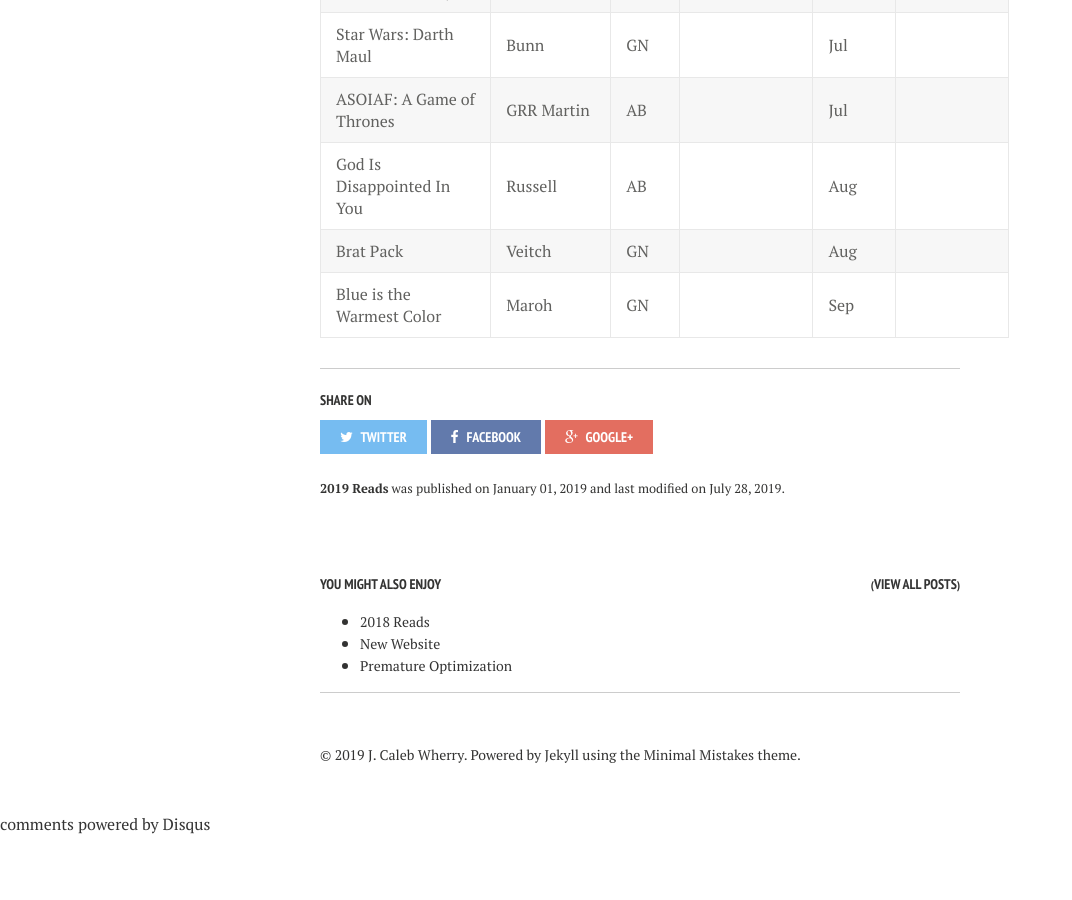
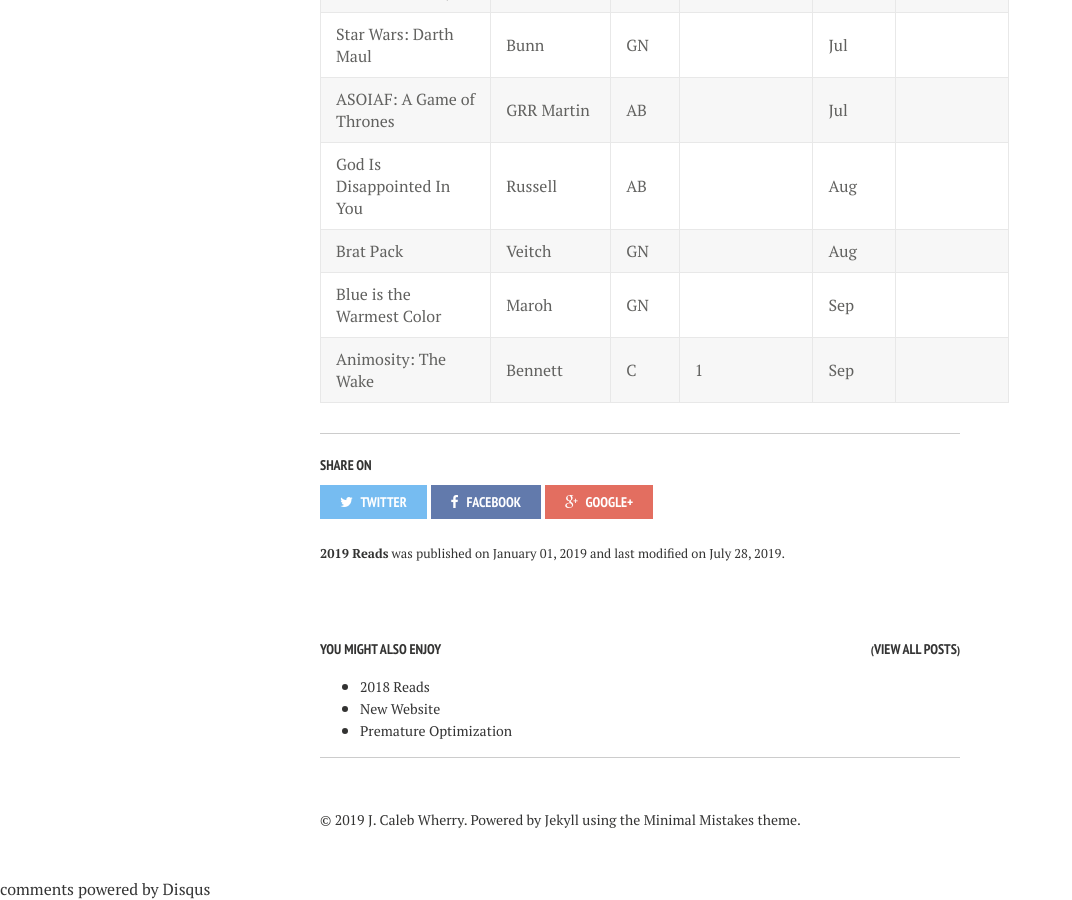
Before and after one commit to calebwherry/calebwherry.github.io, a Jekyll site: the page built from _posts/2019-01-01-2019-Reads.md, in a window 1280 px wide and 900 px high, scrolled down 6864 px. Shown: the whole window, without its empty margins (0-1072 px from the left). Built offline with Jekyll 4.4.1, drawn with Linux system fonts in a browser that asks for light colours; nearby versions of some CDN libraries; comment, search, counter and statistics services are not loaded; before the commit the page ends 7699 px from its top, so only the background shows below that.

Commit message:
Addd new 2019 read

```diff
--- a/_posts/2019-01-01-2019-Reads.md
+++ b/_posts/2019-01-01-2019-Reads.md
@@ -136,3 +136,4 @@
 | God Is Disappointed In You                    | Russell        | AB    |              | Aug          |                                               |
 | Brat Pack                                     | Veitch         | GN    |              | Aug          |                                               |
 | Blue is the Warmest Color                     | Maroh          | GN    |              | Sep          |                                               |
+| Animosity: The Wake                           | Bennett        | C     | 1            | Sep          |                                               |
```
